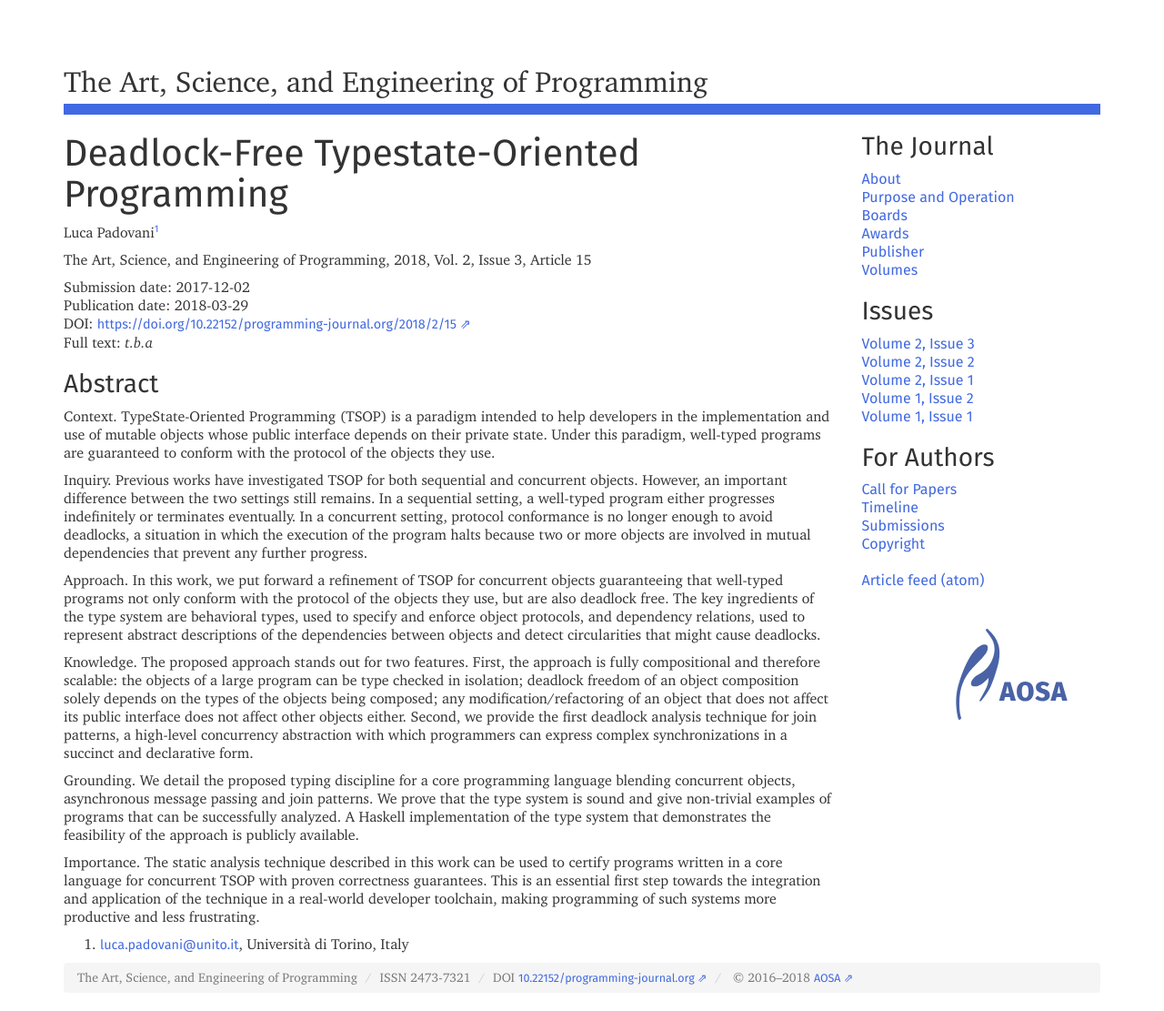
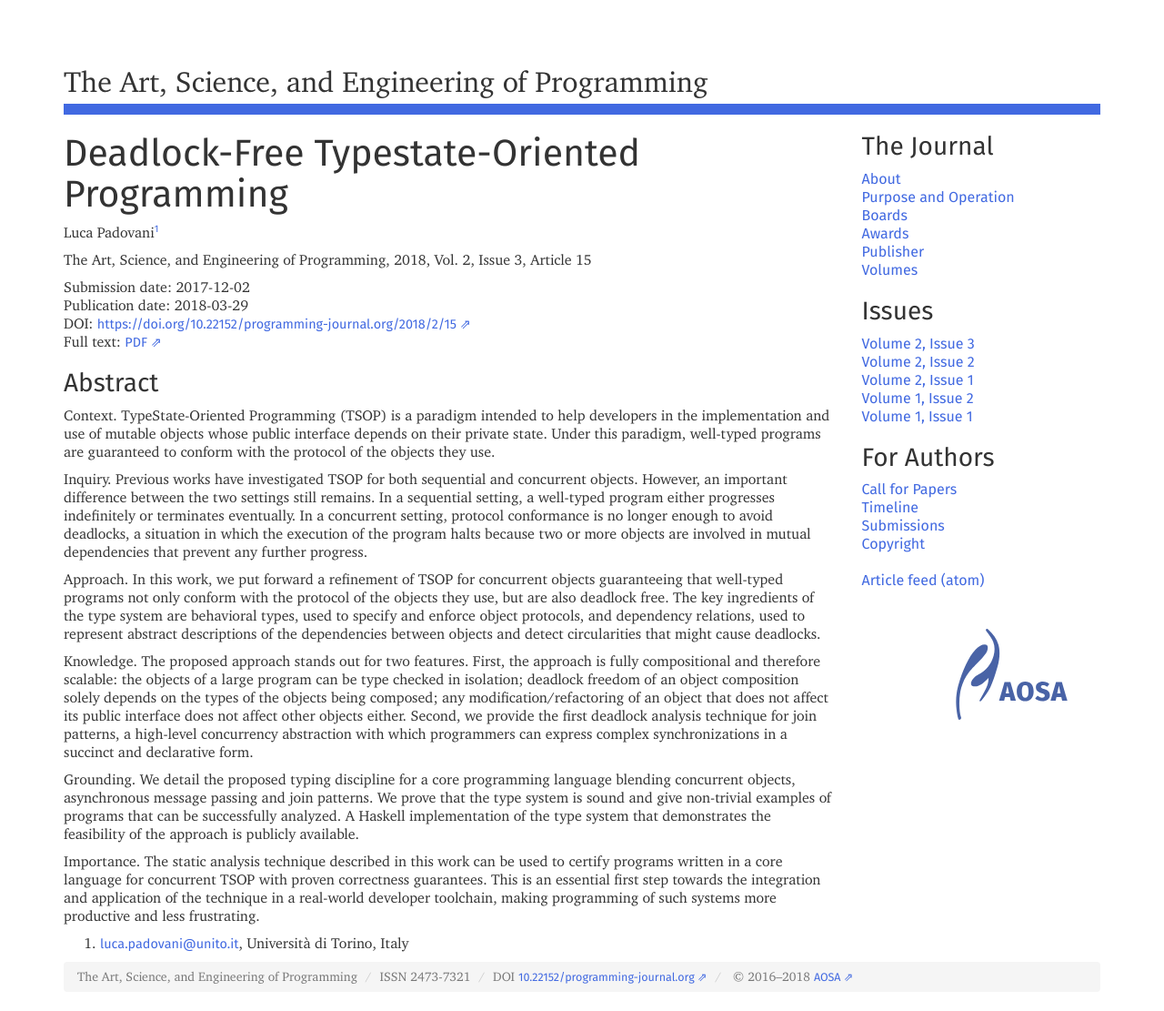
Before and after one commit to programming-journal/programming-journal.github.io, a Jekyll site: the page built from 2018/2/15/index.markdown, in a window 1280 px wide. Shown: the whole page at 91% size. Built offline with Jekyll 4.4.1, drawn with Linux system fonts in a browser that asks for light colours; nearby versions of some CDN libraries.

Commit message:
Updates to pdf for 2 paper

```diff
--- a/2018/2/15/index.markdown
+++ b/2018/2/15/index.markdown
@@ -33,7 +35,7 @@ The Art, Science, and Engineering of Programming, 2018, Vol. 2, Issue 3, Article
 Submission date: 2017-12-02
 Publication date: 2018-03-29
 DOI: <https://doi.org/10.22152/programming-journal.org/2018/2/15>
-Full text: *t.b.a*
+Full text: [PDF](https://arxiv.org/pdf/1803.10670v1)
 
 
 ### Abstract
--- a/2018/2/7/index.markdown
+++ b/2018/2/7/index.markdown
@@ -44,7 +46,7 @@ The Art, Science, and Engineering of Programming, 2018, Vol. 2, Issue 3, Article
 Submission date: 2017-11-29
 Publication date: 2018-03-29
 DOI: <https://doi.org/10.22152/programming-journal.org/2018/2/7>
-Full text: *t.b.a*
+Full text: [PDF](https://arxiv.org/pdf/1803.10831v1)
 
 
 ### Abstract
```
Also changed, not shown: other parts of 2018/2/15/index.markdown (+2 -0 lines), other parts of 2018/2/7/index.markdown (+2 -0 lines).
